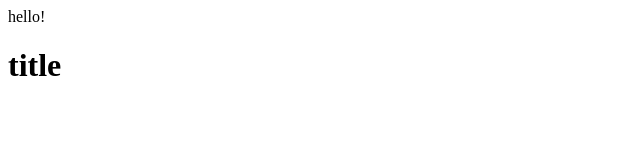
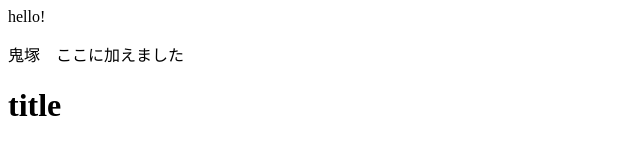
Before and after one commit to mizunosuke/travel-map, a plain HTML site: page index.html in a window 1280 px wide. Shown: the whole page, without its empty margins (0-640 px from the left). Drawn offline with Linux system fonts and the light colour scheme.

Commit message:
second upload

```diff
--- a/index.html
+++ b/index.html
@@ -10,6 +10,7 @@
 
 <body>
     hello!
+    <p>鬼塚　ここに加えました</p>
     <div>
         <h1>title</h1>
         <div>
```
